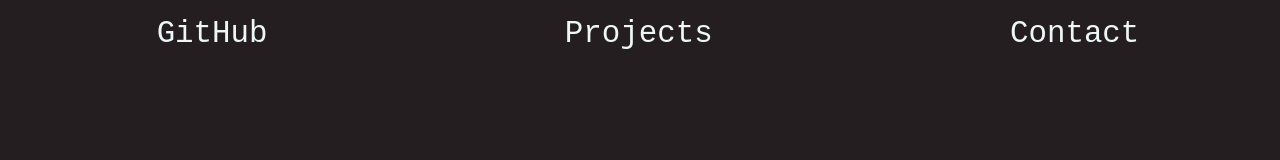
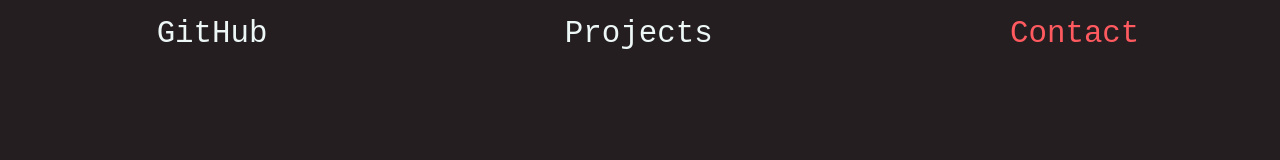
Before and after one commit to beemanbp03/Portfolio-Website-2021, a plain HTML site: page index.html in a window 1280 px wide. Shown: the top 160 px of the page. Drawn offline with Linux system fonts and the light colour scheme.

Commit message:
made the navbar 'Contact' link red text to stand out

```diff
--- a/css/style.css
+++ b/css/style.css
@@ -55,7 +55,6 @@
 
 .nav-bar a {
     text-decoration: none;
-    color: #EDF7F6;
     margin: 0.5rem;
 }
 
--- a/index.html
+++ b/index.html
@@ -15,7 +15,7 @@
         <div class="nav-bar" id="myNavBar">
               <a href="https://github.com/beemanbp03">GitHub</a>
               <a href="#projects">Projects</a>
-              <a href="mailto:boulder.payne.beeman@gmail.com?subject='[PORTFOLIO] INQUIRY'">Contact</a>
+              <a href="mailto:boulder.payne.beeman@gmail.com?subject='[PORTFOLIO] INQUIRY'" class="red-text">Contact</a>
         </div>
         </nav>
 
```
